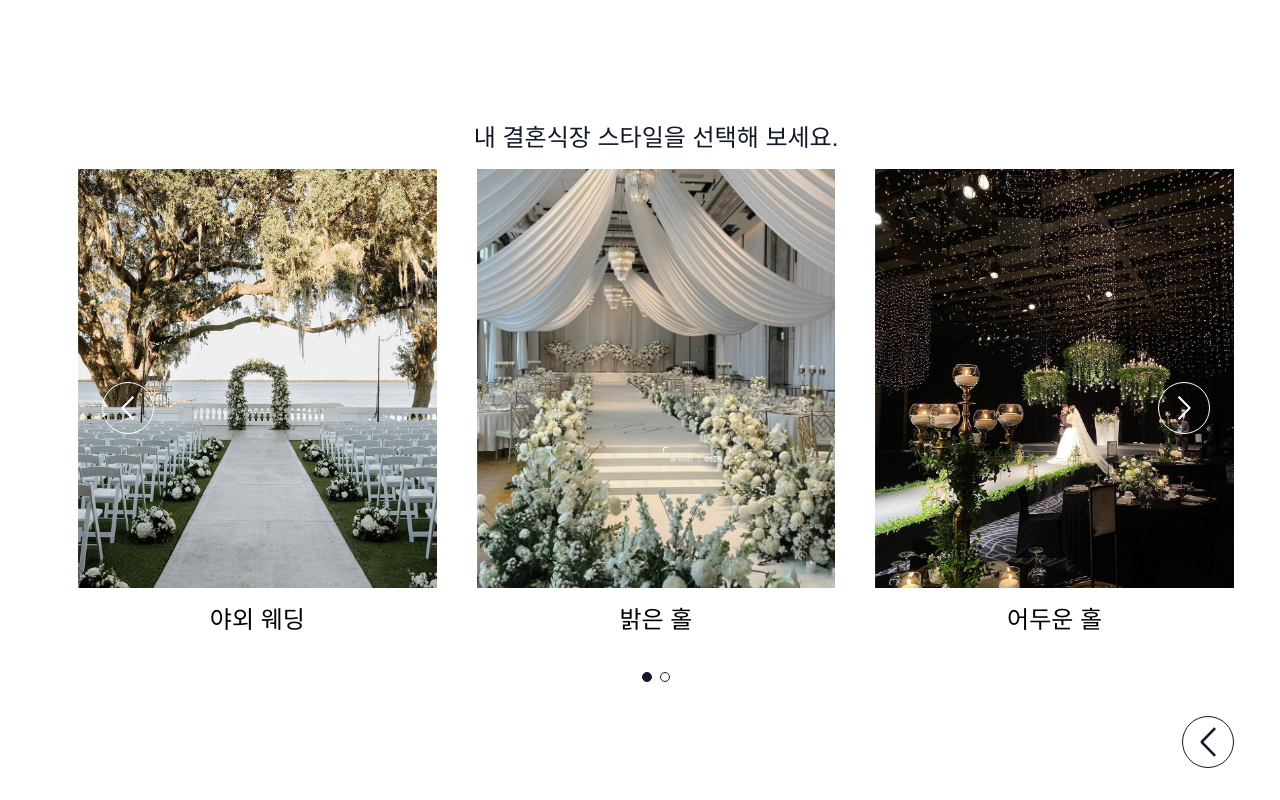
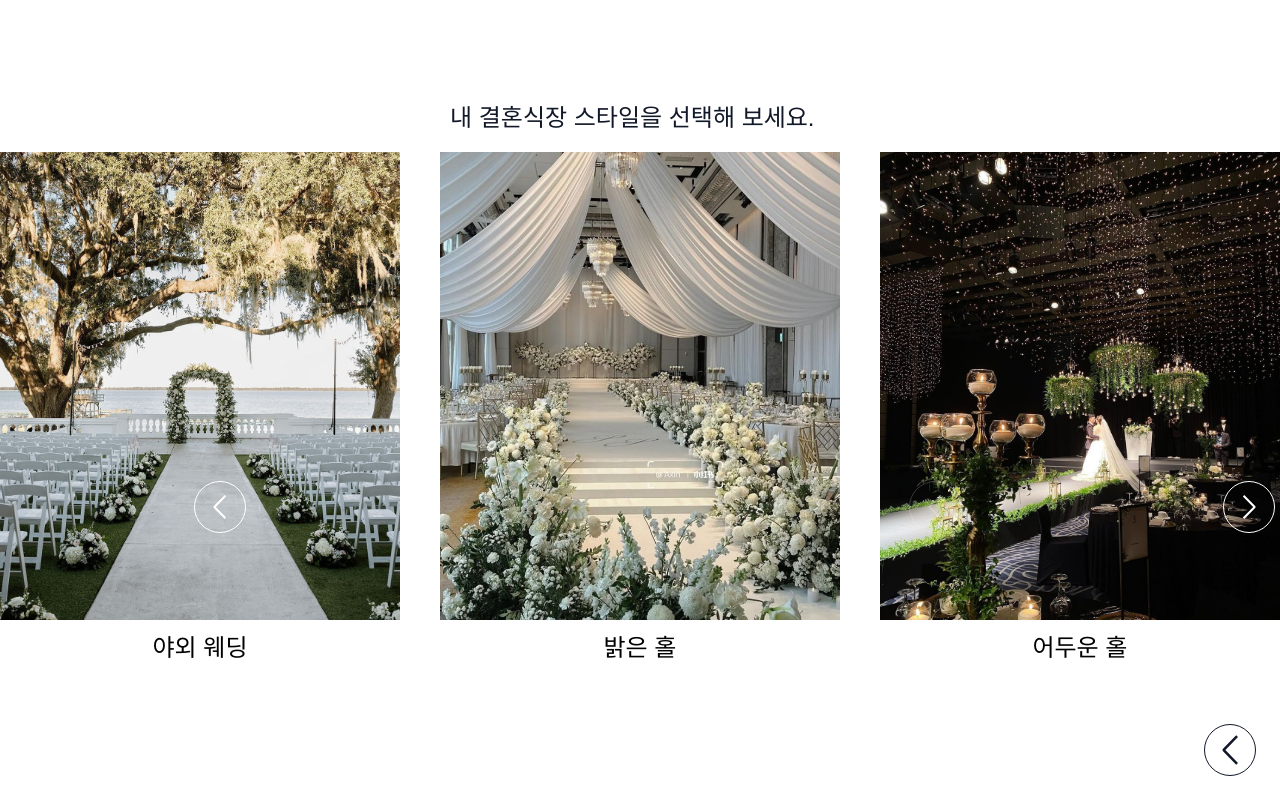
Before and after one commit to MARRYDRESS/MARRID_FRONT, a Next.js app: page /avatarSetting/selectHall in a window 1280 px wide. Built offline with nearby package versions, Linux system fonts and the light colour scheme.

Commit message:
feat :: 웨딩 홀 선택 퍼블리싱

```diff
--- a/src/app/avatarSetting/selectHall/page.tsx
+++ b/src/app/avatarSetting/selectHall/page.tsx
@@ -7,6 +7,10 @@ import SelectComponent from "@/src/components/common/selectComponent";
 import color from "@/src/style/color";
 import { hallSelectItems } from "@/src/mock/mock";
 
+/**
+ * 피그마 「홀 선택」(90:185)과 동일한 단일 화면: `SelectComponent`만 사용하고
+ * 뒤로가기 버튼만 프레임 좌표(1440×1024 기준)로 겹칩니다.
+ */
 export default function SelectHallPage() {
   useEffect(() => {
     const html = document.documentElement;
@@ -22,90 +26,40 @@ export default function SelectHallPage() {
   }, []);
 
   return (
-      <RightPane>
-        <RightInner>
-          <SelectMain>
+    <Shell>
       <SelectComponent
         id="hall-select"
         title="내 결혼식장 스타일을 선택해 보세요."
         titleVariant="sm"
+        layout="hall"
         items={hallSelectItems}
         showPaginationDots
       />
-          </SelectMain>
-
-          <BottomBlock>
-            <BackRow>
       <BackLink href="/avatarSetting" aria-label="이전 단계">
         <BackIcon src="/icon/blackFront.svg" alt="" width={17} height={32} />
       </BackLink>
-            </BackRow>
-          </BottomBlock>
-        </RightInner>
-      </RightPane>
-
+    </Shell>
   );
 }
 
 const Shell = styled.div`
-  display: flex;
+  position: relative;
   box-sizing: border-box;
   width: 100%;
-  max-width: none;
-  height: 100dvh;
+  min-height: 100dvh;
   max-height: 100dvh;
-  min-height: 0;
-  overflow: hidden;
   margin: 0;
+  overflow-x: clip;
+  overflow-y: hidden;
   background: ${color.white};
   color: ${color.black};
 `;
 
-const RightPane = styled.div`
-  flex: 1 1 auto;
-  display: flex;
-  flex-direction: column;
-  min-width: 0;
-  min-height: 0;
-  height: 100%;
-  overflow: hidden;
-`;
-
-const RightInner = styled.div`
-  position: relative;
-  display: flex;
-  flex-direction: column;
-  flex: 1;
-  min-height: 0;
-  overflow: hidden;
-  padding: clamp(28px, 8vh, 111px) clamp(20px, 4vw, 46px) clamp(16px, 4vh, 48px)
-    clamp(24px, 6.1vw, 88px);
-  box-sizing: border-box;
-`;
-
-const SelectMain = styled.div`
-  flex: 1 1 auto;
-  min-height: 0;
-  display: flex;
-  flex-direction: column;
-  justify-content: center;
-  overflow: hidden;
-`;
-
-const BottomBlock = styled.div`
-  display: flex;
-  flex-direction: column;
-  flex-shrink: 0;
-  margin-top: auto;
-  padding-top: clamp(8px, 1.5vh, 24px);
-`;
-
-const BackRow = styled.div`
-  display: flex;
-  justify-content: flex-end;
-`;
-
 const BackLink = styled(Link)`
+  position: absolute;
+  z-index: 4;
+  right: max(24px, calc((100vw - 1440px) * 0.5 + 62px));
+  top: min(927px, calc(100dvh - 80px));
   display: flex;
   align-items: center;
   justify-content: center;
@@ -116,6 +70,8 @@ const BackLink = styled(Link)`
   border: 1px solid ${color.gray900};
   background: ${color.white};
   cursor: pointer;
+  text-decoration: none;
+  color: inherit;
   transition: background 0.2s ease, border-color 0.2s ease;
   &:hover {
     background: ${color.gray100};
@@ -123,6 +79,10 @@ const BackLink = styled(Link)`
   &:focus-visible {
     outline: 2px solid ${color.primary};
     outline-offset: 2px;
+  }
+  @media (max-height: 900px) {
+    top: auto;
+    bottom: 24px;
   }
 `;
 
--- a/src/components/common/selectComponent.tsx
+++ b/src/components/common/selectComponent.tsx
@@ -1,7 +1,7 @@
 "use client";
 
 import { useMemo, useState } from "react";
-import styled from "styled-components";
+import styled, { css } from "styled-components";
 import font from "@/src/style/font";
 import color from "@/src/style/color";
 import SlideButton from "@/src/components/common/slideBtn";
@@ -15,6 +15,10 @@ type SelectSectionProps = {
   showPaginationDots?: boolean;
   /** 제목 타이포그래피 (기본 `md` = 홈 드레스 선택 섹션과 동일) */
   titleVariant?: "md" | "sm";
+  /**
+   * `hall`: 피그마 「홀 선택」(node 90:185) 레이아웃 — 절대 배치 제목, 1671×754 캐러셀, 슬라이드 버튼 좌표, 6개 도트.
+   */
+  layout?: "default" | "hall";
 };
 
 export default function SelectComponent(props: SelectSectionProps) {
@@ -32,6 +36,7 @@ function SelectComponentInner({
   items,
   showPaginationDots = false,
   titleVariant = "md",
+  layout = "default",
 }: SelectSectionProps) {
   const VISIBLE_COUNT = 3;
   const [trackIndex, setTrackIndex] = useState(1);
@@ -135,11 +140,60 @@ function SelectComponentInner({
     return trackIndex - 1;
   }, [pages.length, trackIndex]);
 
+  const isHall = layout === "hall";
+
   return (
-    <Section id={id}>
-      <Title $variant={titleVariant}>{title}</Title>
+    <Section id={id} $layout={layout}>
+      <Title $variant={titleVariant} $layout={layout}>
+        {title}
+      </Title>
+
+      {isHall ? (
+        <HallSliderBody>
+          <HallStrip>
+            {pages.length > 1 ? (
+              <>
+                <HallSlideBtnWrap $role="left">
+                  <SlideButton direction="left" variant="light" onClick={handlePrev} />
+                </HallSlideBtnWrap>
+                <HallSlideBtnWrap $role="ghost" aria-hidden>
+                  <SlideButton direction="left" variant="light" disabled />
+                </HallSlideBtnWrap>
+                <HallSlideBtnWrap $role="right">
+                  <SlideButton direction="right" variant="light" onClick={handleNext} />
+                </HallSlideBtnWrap>
+              </>
+            ) : null}
+
+            <Viewport $layout={layout}>
+              <Track
+                $layout={layout}
+                $trackIndex={trackIndex}
+                $isTransitionEnabled={isTransitionEnabled}
+                onTransitionEnd={handleTrackTransitionEnd}
+              >
+                {loopedPages.map((page, pageIndex) => (
+                  <Page key={`page-${pageIndex}`} $layout={layout}>
+                    {page.map((item, cardIndex) => (
+                      <Card key={`${item.image}-${pageIndex}-${cardIndex}`} $layout={layout}>
+                        <CardImageWrap>
+                          <CardImage
+                            src={item.image}
+                            alt={`${item.label} 이미지 ${pageIndex * VISIBLE_COUNT + cardIndex + 1}`}
+                          />
+                        </CardImageWrap>
+                        <CardLabel $layout={layout}>{item.label}</CardLabel>
+                      </Card>
+                    ))}
+                  </Page>
+                ))}
+              </Track>
+            </Viewport>
+          </HallStrip>
+        </HallSliderBody>
+      ) : (
         <SliderFrame>
-      {pages.length > 1 && (
+          {pages.length > 1 ? (
             <>
               <SlideBtnWrap $position="left">
                 <SlideButton direction="left" variant="light" onClick={handlePrev} />
@@ -148,25 +202,26 @@ function SelectComponentInner({
                 <SlideButton direction="right" variant="light" onClick={handleNext} />
               </SlideBtnWrap>
             </>
-        )}
+          ) : null}
 
-        <Viewport>
+          <Viewport $layout={layout}>
             <Track
+              $layout={layout}
               $trackIndex={trackIndex}
               $isTransitionEnabled={isTransitionEnabled}
               onTransitionEnd={handleTrackTransitionEnd}
             >
               {loopedPages.map((page, pageIndex) => (
-              <Page key={`page-${pageIndex}`}>
+                <Page key={`page-${pageIndex}`} $layout={layout}>
                   {page.map((item, cardIndex) => (
-                  <Card key={`${item.image}-${pageIndex}-${cardIndex}`}>
+                    <Card key={`${item.image}-${pageIndex}-${cardIndex}`} $layout={layout}>
                       <CardImageWrap>
                         <CardImage
                           src={item.image}
                           alt={`${item.label} 이미지 ${pageIndex * VISIBLE_COUNT + cardIndex + 1}`}
                         />
                       </CardImageWrap>
-                    <CardLabel>{item.label}</CardLabel>
+                      <CardLabel $layout={layout}>{item.label}</CardLabel>
                     </Card>
                   ))}
                 </Page>
@@ -174,34 +229,121 @@ function SelectComponentInner({
             </Track>
           </Viewport>
         </SliderFrame>
+      )}
+
       {showPaginationDots && pages.length > 1 ? (
+        isHall ? (
+          <DotsRowHall aria-hidden>
+            {pages.length === 2
+              ? [0, 1, 2, 3, 4, 5].map((i) => (
+                  <DotHall
+                    key={i}
+                    $active={
+                      (activeDotIndex === 0 && i === 0) ||
+                      (activeDotIndex === 1 && i === 3)
+                    }
+                  />
+                ))
+              : pages.map((_, i) => (
+                  <DotHall key={i} $active={i === activeDotIndex} />
+                ))}
+          </DotsRowHall>
+        ) : (
           <DotsRow aria-hidden>
             {pages.map((_, i) => (
               <Dot key={i} $active={i === activeDotIndex} />
             ))}
           </DotsRow>
+        )
       ) : null}
     </Section>
   );
 }
 
-const Section = styled.section`
+/** 피그마 홀 선택 캐러셀 래퍼 가로 (node 90:164) — 슬라이드 버튼 좌표 기준 */
+const HALL_STRIP_W = 1671;
+
+const Section = styled.section<{ $layout: "default" | "hall" }>`
+  box-sizing: border-box;
   margin: 0 auto;
   width: 100%;
-  max-width: 1440px;
+  max-width: ${({ $layout }) => ($layout === "hall" ? "none" : "1440px")};
+  position: ${({ $layout }) => ($layout === "hall" ? "relative" : "static")};
+  min-height: ${({ $layout }) => ($layout === "hall" ? "min(100dvh, 1024px)" : "0")};
 `;
 
-const Title = styled.h2<{ $variant: "md" | "sm" }>`
-  padding: ${({ $variant }) =>
-    $variant === "sm" ? "clamp(20px, 4vh, 48px) 0 clamp(12px, 2vh, 32px)" : "48px 0"};
+const Title = styled.h2<{ $variant: "md" | "sm"; $layout: "default" | "hall" }>`
+  color: ${color.gray900};
+  ${({ $layout, $variant }) =>
+    $layout === "hall"
+      ? css`
+          position: absolute;
+          left: calc(50% - 190px);
+          top: 98px;
+          margin: 0;
+          padding: 0;
+          z-index: 3;
+          white-space: nowrap;
+          ${$variant === "sm" ? font["title-sm"] : font["title-md"]};
+        `
+      : css`
+          padding: ${$variant === "sm"
+            ? "clamp(20px, 4vh, 48px) 0 clamp(12px, 2vh, 32px)"
+            : "48px 0"};
           text-align: center;
-  ${({ $variant }) => ($variant === "sm" ? font["title-sm"] : font["title-md"])};
-  color: ${color.gray900};
+          white-space: normal;
+          ${$variant === "sm" ? font["title-sm"] : font["title-md"]};
+        `}
 `;
 
-const Viewport = styled.div`
+const HallSliderBody = styled.div`
+  box-sizing: border-box;
+  padding-top: 152px;
+`;
+
+const HallStrip = styled.div`
+  position: relative;
+  width: min(100%, ${HALL_STRIP_W}px);
+  height: 754px;
+  margin: 0 auto;
+  box-sizing: border-box;
+`;
+
+const HallSlideBtnWrap = styled.div<{ $role: "left" | "right" | "ghost" }>`
+  position: absolute;
+  z-index: 2;
+  top: 329px;
+  width: 52px;
+  height: 52px;
+  display: flex;
+  align-items: center;
+  justify-content: center;
+  ${({ $role }) =>
+    $role === "left"
+      ? css`
+          left: ${(253 / HALL_STRIP_W) * 100}%;
+        `
+      : $role === "ghost"
+        ? css`
+            left: ${(1187 / HALL_STRIP_W) * 100}%;
+            opacity: 0.2;
+            pointer-events: none;
+          `
+        : css`
+            left: ${(1596 / HALL_STRIP_W) * 100}%;
+          `}
+`;
+
+const Viewport = styled.div<{ $layout: "default" | "hall" }>`
   width: 100%;
   overflow: hidden;
+  ${({ $layout }) =>
+    $layout === "hall"
+      ? css`
+          position: absolute;
+          inset: 0;
+        `
+      : ""}
 `;
 
 const SliderFrame = styled.div`
@@ -216,24 +358,54 @@ const SlideBtnWrap = styled.div<{ $position: "left" | "right" }>`
   ${({ $position }) => ($position === "left" ? "left: 24px;" : "right: 24px;")}
 `;
 
-const Track = styled.div<{ $trackIndex: number; $isTransitionEnabled: boolean }>`
+const Track = styled.div<{
+  $layout: "default" | "hall";
+  $trackIndex: number;
+  $isTransitionEnabled: boolean;
+}>`
   display: flex;
   transform: translate3d(-${({ $trackIndex }) => $trackIndex * 100}%, 0, 0);
   transition: ${({ $isTransitionEnabled }) =>
     $isTransitionEnabled ? "transform 0.85s cubic-bezier(0.22, 1, 0.36, 1)" : "none"};
   will-change: transform;
+  ${({ $layout }) =>
+    $layout === "hall"
+      ? css`
+          height: 100%;
+          min-height: 100%;
+        `
+      : ""}
 `;
 
-const Page = styled.div`
+const Page = styled.div<{ $layout: "default" | "hall" }>`
   flex: 0 0 100%;
   display: flex;
   gap: 40px;
+  ${({ $layout }) =>
+    $layout === "hall"
+      ? css`
+          height: 100%;
+          align-items: flex-start;
+        `
+      : ""}
 `;
 
-const Card = styled.article`
-  flex: 0 0 calc((100% - 80px) / 3);
+const Card = styled.article<{ $layout: "default" | "hall" }>`
   overflow: hidden;
   background: transparent;
+  ${({ $layout }) =>
+    $layout === "hall"
+      ? css`
+          flex: 0 0 calc((100% - 80px) / 3);
+          min-width: 0;
+          display: flex;
+          flex-direction: column;
+          align-items: center;
+          gap: 8px;
+        `
+      : css`
+          flex: 0 0 calc((100% - 80px) / 3);
+        `}
 `;
 
 const CardImageWrap = styled.div`
@@ -251,11 +423,19 @@ const CardImage = styled.img`
   object-position: center;
 `;
 
-const CardLabel = styled.p`
+const CardLabel = styled.p<{ $layout: "default" | "hall" }>`
+  text-align: center;
+  ${font["title-sm"]};
+  color: ${color.black};
+  ${({ $layout }) =>
+    $layout === "hall"
+      ? css`
+          margin: 0;
+          padding: 0;
+        `
+      : css`
           padding: 12px 0;
-  text-align: center;
-  font-size: ${font["title-sm"]};
-  color: ${color.black};
+        `}
 `;
 
 const DotsRow = styled.div`
@@ -275,3 +455,24 @@ const Dot = styled.span<{ $active: boolean }>`
   background: ${({ $active }) => ($active ? color.gray900 : "transparent")};
   flex-shrink: 0;
 `;
+
+const DotsRowHall = styled.div`
+  position: absolute;
+  left: 50%;
+  top: 948px;
+  transform: translateX(-50%);
+  display: flex;
+  align-items: center;
+  gap: 8px;
+  z-index: 2;
+`;
+
+const DotHall = styled.span<{ $active: boolean }>`
+  box-sizing: border-box;
+  width: 10px;
+  height: 10px;
+  border-radius: 50%;
+  flex-shrink: 0;
+  border: 1px solid ${color.gray900};
+  background: ${({ $active }) => ($active ? color.gray900 : "transparent")};
+`;
--- a/src/components/common/slideBtn.tsx
+++ b/src/components/common/slideBtn.tsx
@@ -6,6 +6,7 @@ type Props = {
   direction: "left" | "right";
   variant: "light" | "dark";
   onClick?: () => void;
+  disabled?: boolean;
 };
 
 const ICON_SRC = {
@@ -13,7 +14,7 @@ const ICON_SRC = {
   dark: { left: "/icon/blackBack.svg", right: "/icon/blackFront.svg" },
 } as const;
 
-export default function SlideButton({ direction, variant, onClick }: Props) {
+export default function SlideButton({ direction, variant, onClick, disabled }: Props) {
   const isLight = variant === "light";
   const iconSrc = ICON_SRC[variant][direction];
   const iconWidth = isLight ? 14 : 17;
@@ -24,7 +25,8 @@ export default function SlideButton({ direction, variant, onClick }: Props) {
       type="button"
       $variant={variant}
       onClick={onClick}
-      aria-label={direction === "left" ? "이전" : "다음"}
+      disabled={disabled}
+      aria-label={disabled ? undefined : direction === "left" ? "이전" : "다음"}
     >
       <IconImg
         src={iconSrc}
@@ -53,8 +55,12 @@ const Button = styled.button<{ $variant: Props["variant"] }>`
   transition: opacity 0.25s ease;
   overflow: hidden;
 
-  &:hover {
+  &:hover:not(:disabled) {
     opacity: 0.88;
+  }
+
+  &:disabled {
+    cursor: default;
   }
 
   &:focus-visible {
```
Lines whose indentation alone changed are shown as unchanged.
